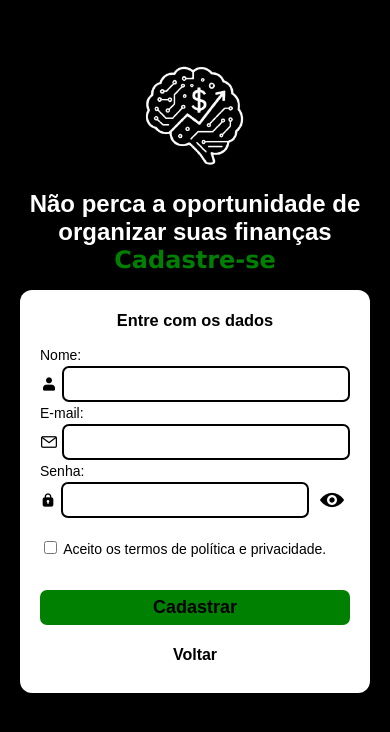
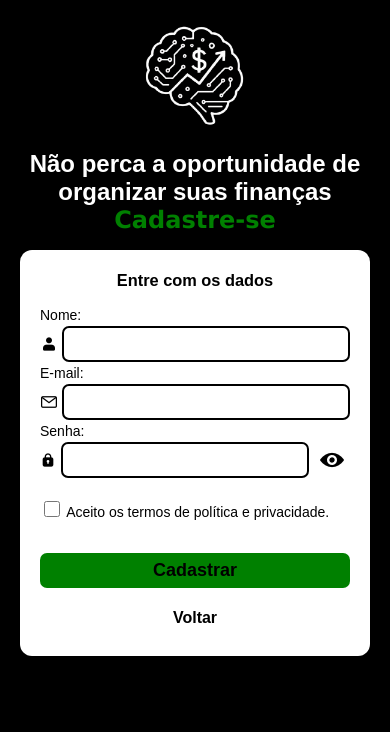
Before and after one commit to PedroNunes-Dev67/Mente-Financeira, a plain HTML site: page frontend/pages/cadastro.html in a window 390 px wide. Drawn offline with nearby package versions, Linux system fonts and the light colour scheme.

Commit message:
Ajustando responsividade da tela de cadastro

```diff
--- a/frontend/pages/cadastro.html
+++ b/frontend/pages/cadastro.html
@@ -31,6 +31,10 @@
 .termos-check{
     margin-top: 17px;
 }
+.termos-check input{
+    width: 16px;
+    height: 16px;
+}
 #inSenha{
     min-width: 240px;
     width: auto;
@@ -53,6 +57,13 @@
     }
     #voltarALogin{
         margin-top: 10px;
+    }
+    #formulario{
+        padding: 5px 20px 20px 20px;
+        min-width: 200px;
+    }
+    #logo{
+        margin: 0;
     }
 }
 </style>
--- a/frontend/styles/style-home.css
+++ b/frontend/styles/style-home.css
@@ -1,6 +1,7 @@
 body{
     margin: 0;
     padding: 0;
+    background-color: black;
 }
 #principal{
     background-color: black;
```
